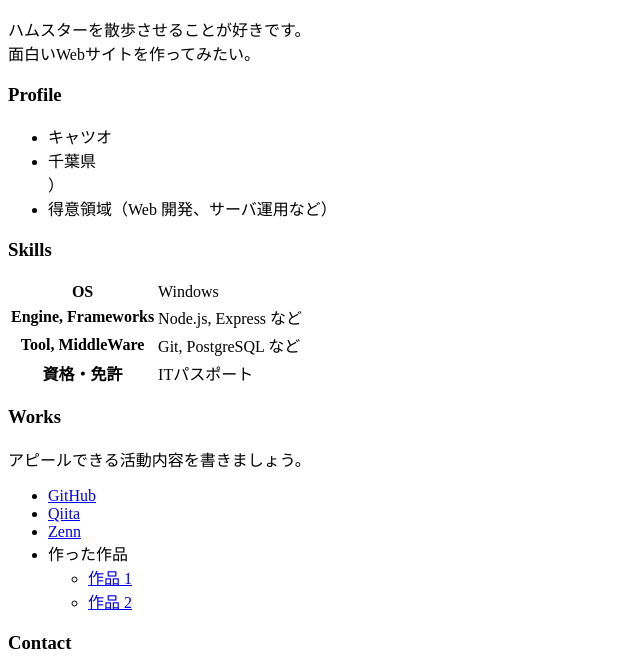
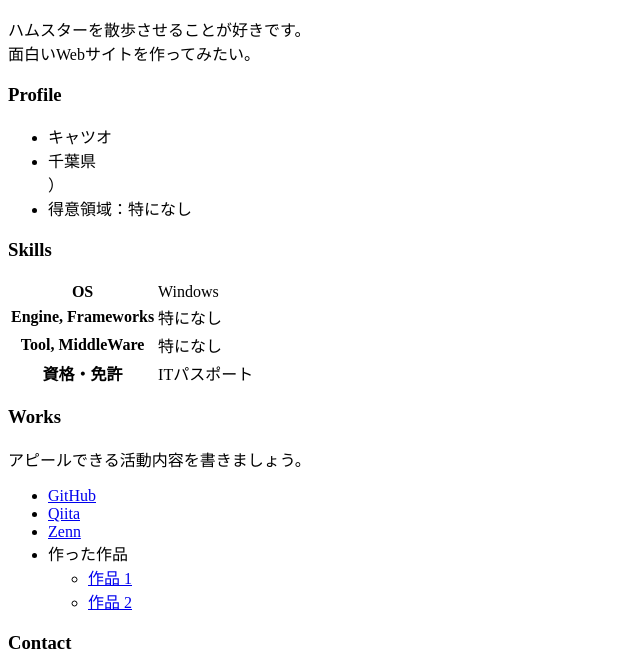
Before and after one commit to Kyatsuo/Kyatsuo.github.io, a plain HTML site: page index.html in a window 1280 px wide. Shown: the part 119-789 px from the top of the page, without its empty margins (0-640 px from the left). Drawn offline with Linux system fonts and the light colour scheme.

Commit message:
情報を追加

```diff
--- a/index.html
+++ b/index.html
@@ -18,7 +18,7 @@
     <ul>
       <li>キャツオ</li>
       <li>千葉県</li>）
-      <li>得意領域（Web 開発、サーバ運用など）</li>
+      <li>得意領域：特になし</li>
     </ul>
 
     <h3>Skills</h3>
@@ -29,11 +29,11 @@
       </tr>
       <tr>
         <th>Engine, Frameworks</th>
-        <td>Node.js, Express など</td>
+        <td>特になし</td>
       </tr>
       <tr>
         <th>Tool, MiddleWare</th>
-        <td>Git, PostgreSQL など</td>
+        <td>特になし</td>
       </tr>
       <tr>
         <th>資格・免許</th>
```
